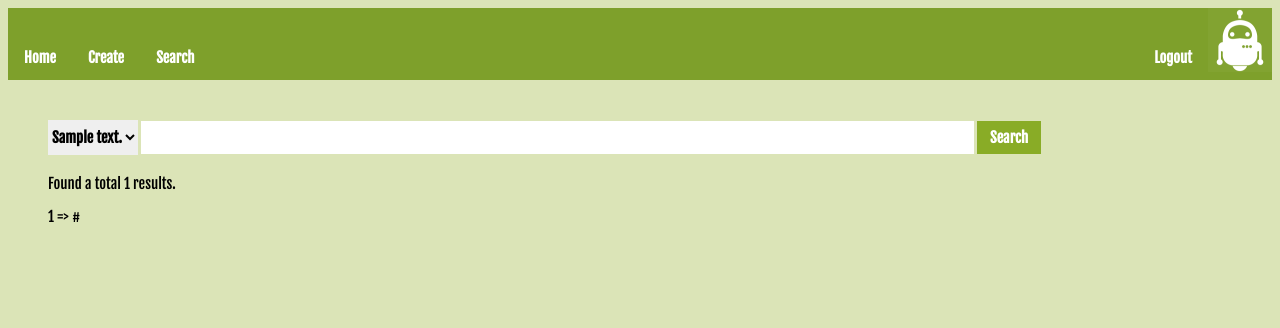
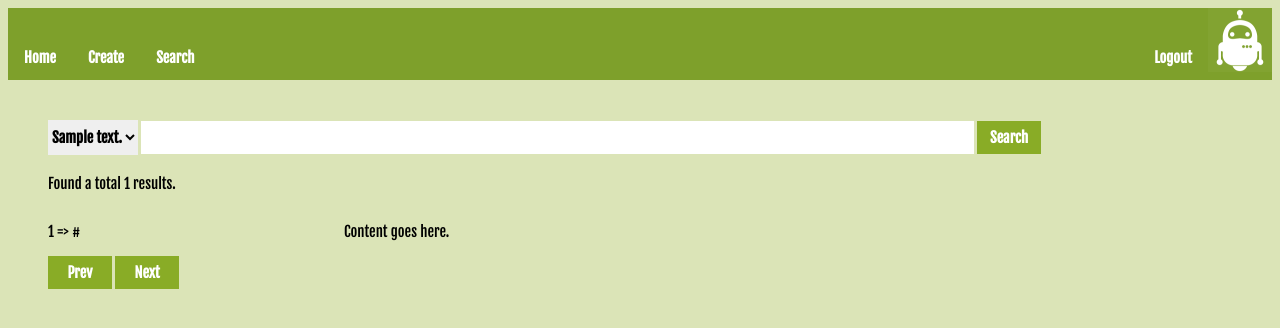
Before and after one commit to haxworx/webrobot, a PHP site: template web/templates/search.html.twig in a window 1280 px wide. Shown: the top 328 px of the page. Run offline with PHP 8.4, Linux system fonts and the light colour scheme; the template is opened without the code that fills it: most values are stand-ins (such as "Sample title", 1, 10 or a date in 2020); some libraries are stand-ins or nearby versions.

Commit message:
search: paginate.
I really battle with CSS...

```diff
--- a/web/assets/index.css
+++ b/web/assets/index.css
@@ -64,8 +64,7 @@ th, td {
   padding-bottom: 5px;
 }
 
-
-.search_submit, .table_submit {
+button.search_pages, .search_submit, .table_submit {
   font-family: "Fjalla One", Sans, sans-serif;
   background-color: #89ac26;
   color: white;
@@ -76,7 +75,7 @@ th, td {
   cursor: pointer;
 }
 
-.search_select, .search_input, .search_submit {
+button.search_pages, .search_select, .search_input, .search_submit {
   font-family: "Fjalla One", Sans, sans-serif;
   font-size: 11pt;
   font-weight: bold;
@@ -95,15 +94,14 @@ th, td {
   background-color: #9abd37;;
 }
 
-#log-div {
-  text-align: center;
+.search_content {
+   width: 75%;
+   float: right;
 }
 
-#log {
-  font-family: "Share Tech Mono";
-  font-size: 10pt;
-  width: 100%;
-  height: 80vh;
+.search_results {
+  width: 20%;
+  float: left;
 }
 
 #confirm {
@@ -114,7 +112,6 @@ th, td {
   color: #FF4500;
   display: none;
 }
-
 
 .create_input, .confirm_cancel, .create_label, .create_submit, .create_number {
   font-family: "Fjalla One", Sans, sans-serif;
--- a/web/templates/search.html.twig
+++ b/web/templates/search.html.twig
@@ -15,8 +15,20 @@
 
 <p>Found a total {{ results_count }} results.</p>
 
+<div class="search_results">
 {% for result in results %}
   <p>{{ result.id }} => {{ result.url }} </p>
 {% endfor %}
+{% if prev is not same as(false) %}
+  <button class="search_pages" onclick='window.location="/search/?bot_id={{ bot_id }}&amp;search={{ search }}&amp;next={{ prev }}"'>Prev</button>
+{% endif %}
+{% if next is not same as(false) %}
+  <button class="search_pages" onclick='window.location="/search/?bot_id={{ bot_id }}&amp;search={{ search }}&amp;next={{ next }}"'>Next</button>
+{% endif %}
+</div>
+<div class="search_content">
+  <p>Content goes here.</p>
+</div>
+
 
 {% endblock %}
```
Also changed, not shown: web/search/index.php (+21 -3 lines). Lines whose indentation alone changed are shown as unchanged.
